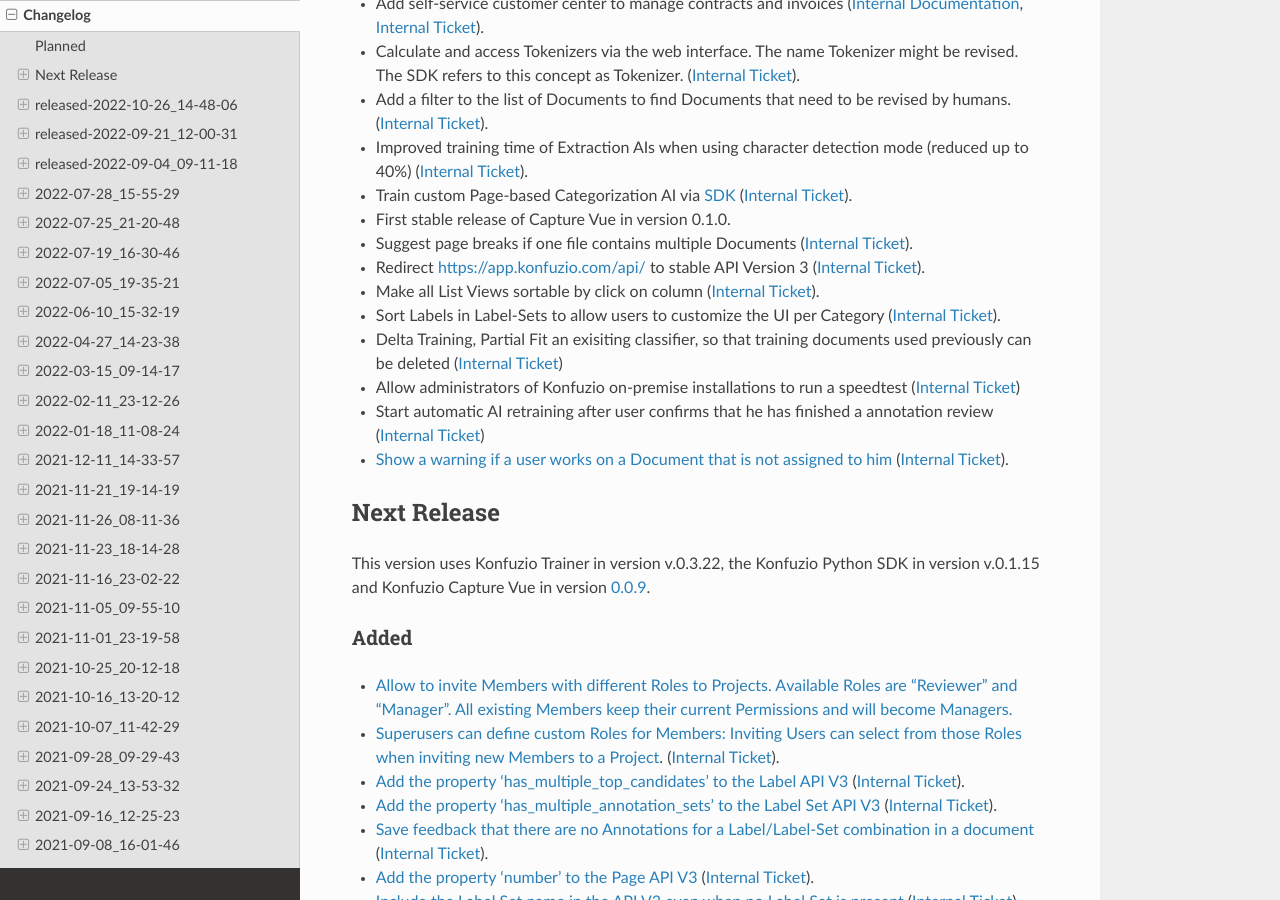
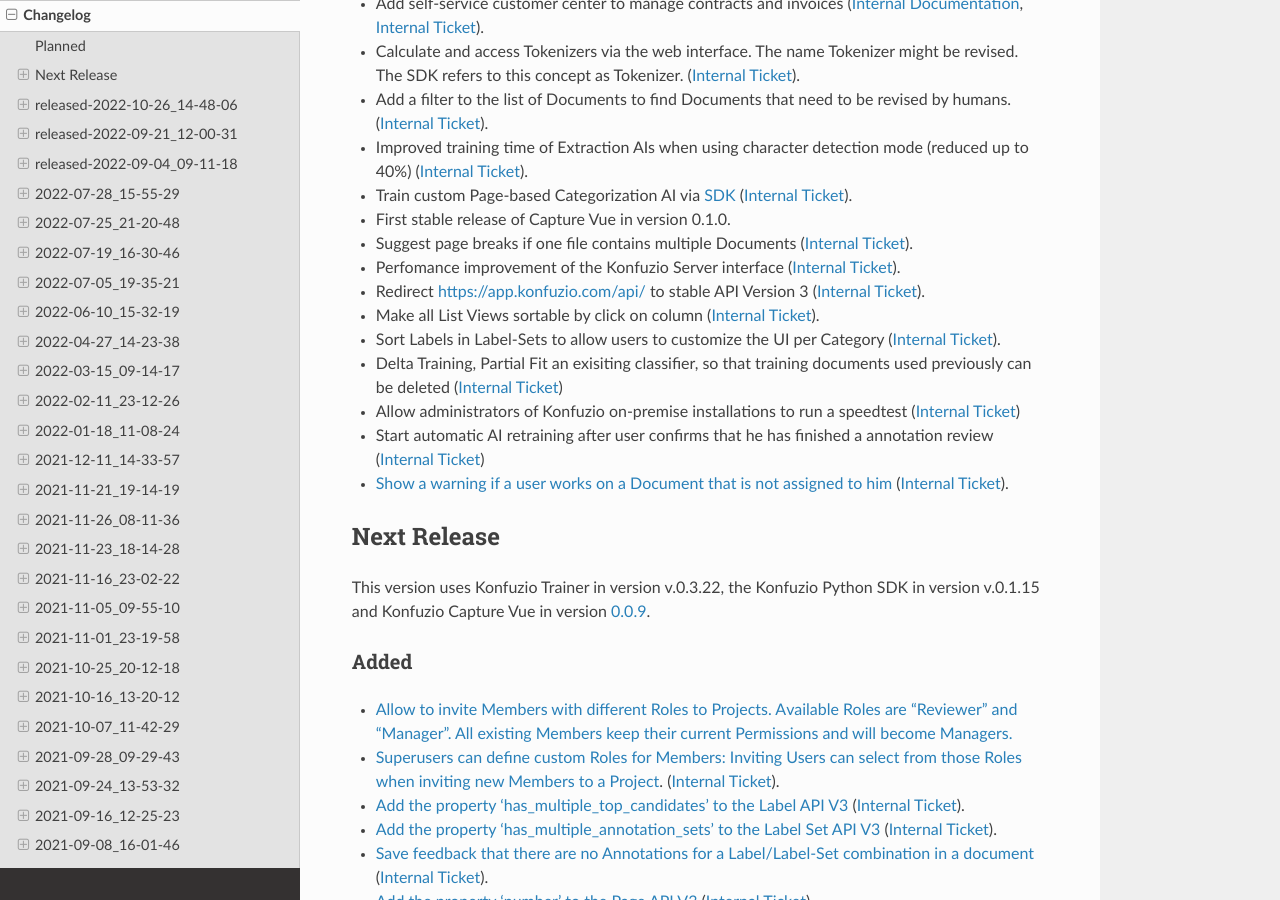
Before and after one commit to konfuzio-ai/konfuzio-sdk, a Sphinx documentation site: the page built from docs/web/changelog_app.md, in a window 1280 px wide and 900 px high, scrolled down 488 px. Built offline with Sphinx 7.4.7 and the Read the Docs theme 2.0.0, drawn with Linux system fonts in a browser that asks for light colours.

Commit message:
Update changelog_app.md

```diff
--- a/docs/web/changelog_app.md
+++ b/docs/web/changelog_app.md
@@ -22,6 +22,7 @@
 - Train custom Page-based Categorization AI via [SDK](https://github.com/konfuzio-ai/konfuzio-sdk/) ([Internal Ticket](https://git.konfuzio.com/konfuzio/objectives/-/issues/9481)).
 - First stable release of Capture Vue in version [0.1.0](#).
 - Suggest page breaks if one file contains multiple Documents ([Internal Ticket](https://git.konfuzio.com/konfuzio/objectives/-/issues/7671)).
+- Perfomance improvement of the Konfuzio Server interface ([Internal Ticket](https://git.konfuzio.com/konfuzio/objectives/-/issues/9750)).
 - Redirect https://app.konfuzio.com/api/ to stable API Version 3 ([Internal Ticket](https://git.konfuzio.com/konfuzio/objectives/-/issues/9692)).
 - Make all List Views sortable by click on column ([Internal Ticket](https://git.konfuzio.com/konfuzio/objectives/-/issues/9470)).
 - Sort Labels in Label-Sets to allow users to customize the UI per Category ([Internal Ticket](https://git.konfuzio.com/konfuzio/objectives/-/issues/8932)).
```
